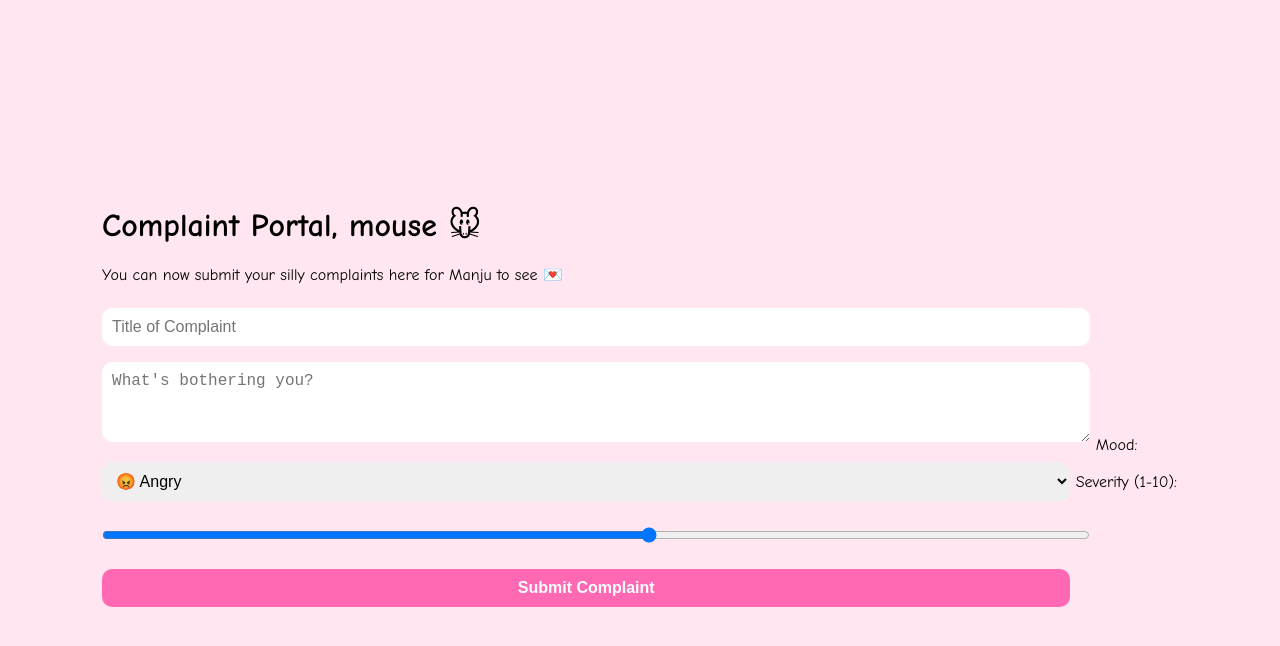
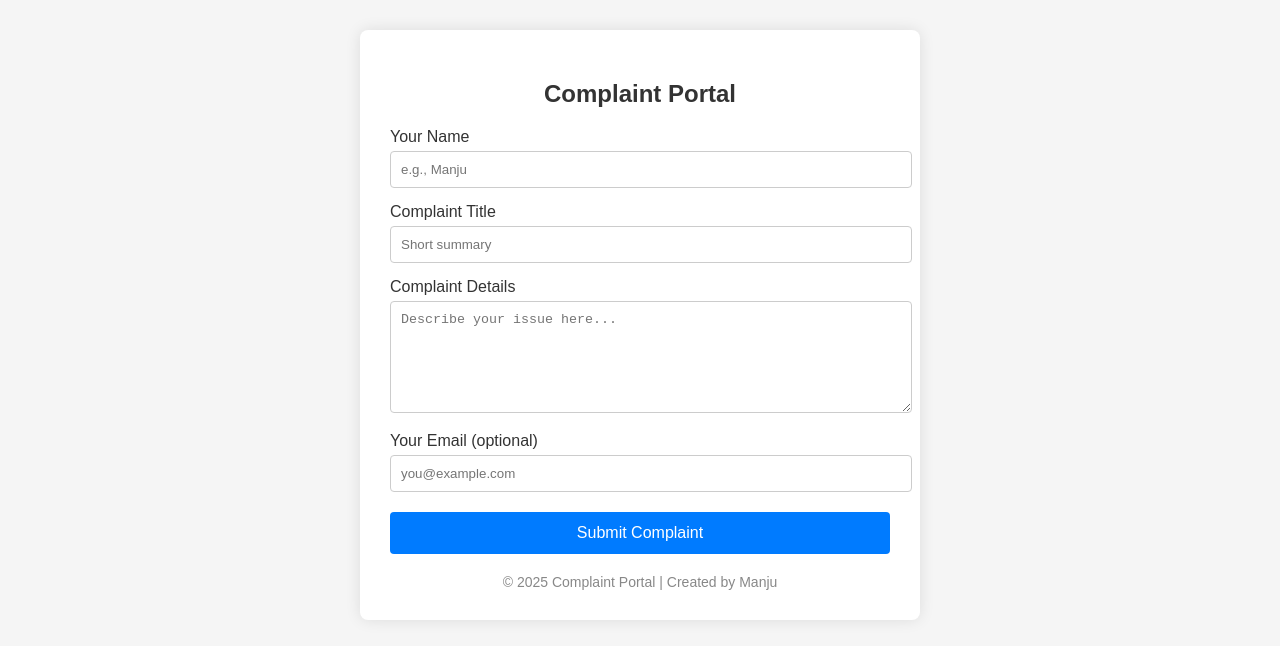
Before and after one commit to manjeetsingh021199/Complaint-Portal, a plain HTML site: page index.html in a window 1280 px wide. Drawn offline with Linux system fonts and the light colour scheme.

Commit message:
Update index.html

```diff
--- a/index.html
+++ b/index.html
@@ -3,38 +3,81 @@
 <head>
   <meta charset="UTF-8" />
   <meta name="viewport" content="width=device-width, initial-scale=1.0"/>
-  <title>Complaint Portal 💖</title>
-  <link rel="stylesheet" href="style.css" />
+  <title>Complaint Portal</title>
+  <style>
+    body {
+      font-family: Arial, sans-serif;
+      background: #f5f5f5;
+      margin: 0;
+      padding: 0;
+    }
+    .container {
+      max-width: 500px;
+      margin: 30px auto;
+      background: #fff;
+      padding: 30px;
+      box-shadow: 0 0 15px rgba(0,0,0,0.1);
+      border-radius: 8px;
+    }
+    h2 {
+      text-align: center;
+      color: #333;
+    }
+    label {
+      display: block;
+      margin-top: 15px;
+      color: #333;
+    }
+    input, textarea {
+      width: 100%;
+      padding: 10px;
+      margin-top: 5px;
+      border: 1px solid #ccc;
+      border-radius: 4px;
+    }
+    button {
+      margin-top: 20px;
+      width: 100%;
+      padding: 12px;
+      background: #007bff;
+      color: white;
+      border: none;
+      border-radius: 4px;
+      font-size: 16px;
+      cursor: pointer;
+    }
+    button:hover {
+      background: #0056b3;
+    }
+    .footer {
+      text-align: center;
+      margin-top: 20px;
+      color: #888;
+      font-size: 14px;
+    }
+  </style>
 </head>
 <body>
   <div class="container">
-    <h1>Complaint Portal, mouse 🐭</h1>
-    <p>You can now submit your silly complaints here for Manju to see 💌</p>
+    <h2>Complaint Portal</h2>
+    <form action="https://formspree.io/f/mjkredgq" method="POST">
+      <label for="name">Your Name</label>
+      <input type="text" id="name" name="name" placeholder="e.g., Manju" required />
 
-    <form action="https://formsubmit.co/rathoremanjeet878@gmail.com" method="POST">
-      <!-- FormSubmit settings -->
-      <input type="hidden" name="_captcha" value="false">
-      <input type="hidden" name="_template" value="table">
-      <input type="hidden" name="_next" value="https://manjeetsingh021199.github.io/Complaint-Portal/thankyou.html">
+      <label for="title">Complaint Title</label>
+      <input type="text" id="title" name="title" placeholder="Short summary" required />
 
-      <!-- Form fields -->
-      <input type="text" name="title" placeholder="Title of Complaint" required />
-      <textarea name="message" placeholder="What's bothering you?" required></textarea>
+      <label for="message">Complaint Details</label>
+      <textarea id="message" name="message" rows="6" placeholder="Describe your issue here..." required></textarea>
 
-      <label for="mood">Mood:</label>
-      <select name="mood" id="mood">
-        <option value="angry">😡 Angry</option>
-        <option value="sad">😢 Sad</option>
-        <option value="annoyed">😒 Annoyed</option>
-        <option value="crying">😭 Crying</option>
-        <option value="confused">😕 Confused</option>
-      </select>
-
-      <label for="severity">Severity (1-10):</label>
-      <input type="range" name="severity" min="1" max="10" />
+      <label for="email">Your Email (optional)</label>
+      <input type="email" id="email" name="email" placeholder="you@example.com" />
 
       <button type="submit">Submit Complaint</button>
     </form>
+    <div class="footer">
+      &copy; 2025 Complaint Portal | Created by Manju
+    </div>
   </div>
 </body>
 </html>
```
